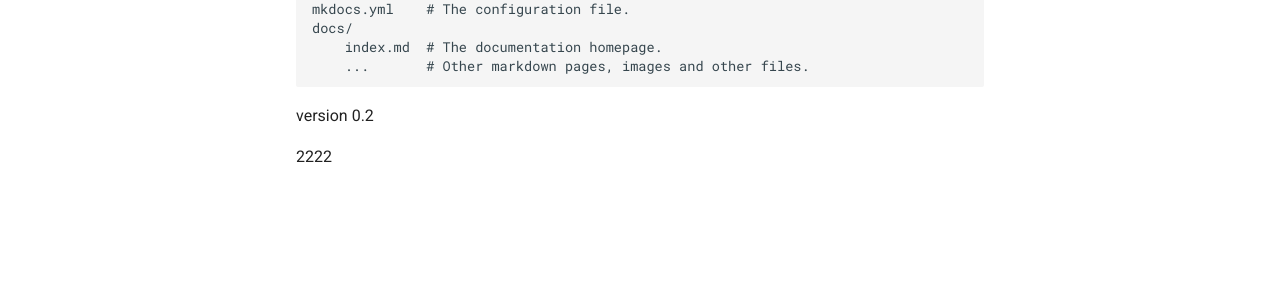
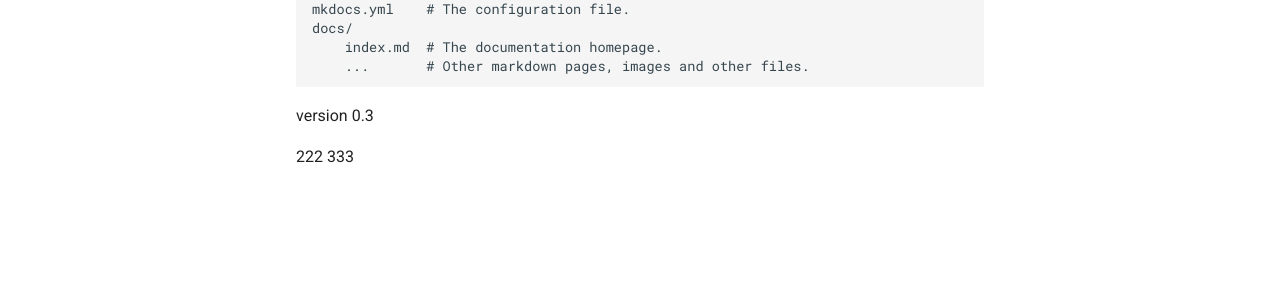
Before and after one commit to xuoutput/test-mkdocs, an MkDocs documentation site: the page built from docs/index.md, in a window 1280 px wide. Shown: the part 524-824 px from the top of the page. Built offline with MkDocs 1.6.1 and Material for MkDocs 9.7.7, drawn with Linux system fonts in a browser that asks for light colours; the version menu is left out.

Commit message:
fix: add 0.3

```diff
--- a/docs/index.md
+++ b/docs/index.md
@@ -16,7 +16,8 @@
         index.md  # The documentation homepage.
         ...       # Other markdown pages, images and other files.
 
-version 0.2
+version 0.3
 
 
-2222
+222
+333
```
